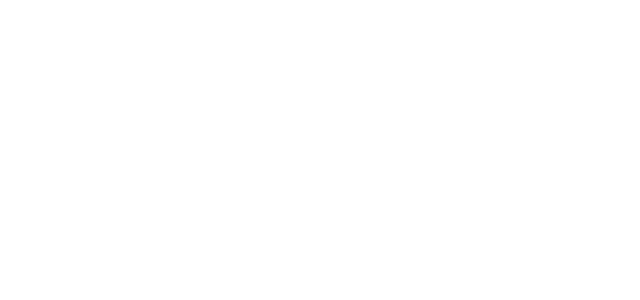
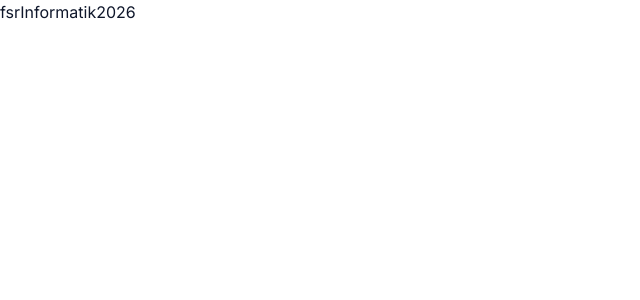
Before and after one commit to SE-UUlm/votura-verifier, a React (Vite) app: page /verifications/fsrInformatik2026 in a window 1280 px wide. Shown: the top 300 px of the page, without its empty margins (0-640 px from the left). Built offline with nearby package versions, Linux system fonts and the light colour scheme.

Commit message:
#13: Add browser router with the verification report route

```diff
--- /dev/null
+++ b/src/browserRouter.ts
@@ -0,0 +1,28 @@
+import { createBrowserRouter, redirect } from 'react-router';
+import { AppLayout } from './ui/AppLayout.tsx';
+import { VerificationView } from './ui/views/verification/VerificationView.tsx';
+import { parameter } from './verification/parameters.ts';
+
+/**
+ * There is no index of elections yet, and votura publishes nothing to build one from, so the
+ * root path leads to the single report this service currently knows about.
+ */
+const demoVerificationReportId = 'fsrInformatik2026';
+
+export const browserRouter = createBrowserRouter([
+  {
+    // eslint-disable-next-line @typescript-eslint/naming-convention
+    Component: AppLayout,
+    children: [
+      {
+        path: '/',
+        loader: (): Response => redirect(`/verifications/${demoVerificationReportId}`),
+      },
+      {
+        path: `/verifications/:${parameter.verificationReportId}`,
+        // eslint-disable-next-line @typescript-eslint/naming-convention
+        Component: VerificationView,
+      },
+    ],
+  },
+]);
--- a/src/main.tsx
+++ b/src/main.tsx
@@ -1,5 +1,9 @@
 import { StrictMode } from 'react';
 import { createRoot } from 'react-dom/client';
+import { RouterProvider } from 'react-router';
+import { SWRConfig } from 'swr';
+import { browserRouter } from './browserRouter.ts';
+import './i18n';
 import './index.css';
 
 const rootElement = document.getElementById('root');
@@ -8,4 +12,10 @@ if (rootElement === null) {
   throw new Error('Unable to mount the application, no element with id "root" was found.');
 }
 
-createRoot(rootElement).render(<StrictMode />);
+createRoot(rootElement).render(
+  <StrictMode>
+    <SWRConfig value={{ revalidateOnFocus: false }}>
+      <RouterProvider router={browserRouter} />
+    </SWRConfig>
+  </StrictMode>,
+);
--- /dev/null
+++ b/src/ui/views/verification/VerificationView.tsx
@@ -0,0 +1,13 @@
+import type { JSX } from 'react';
+import { useParams } from 'react-router';
+import type { parameter } from '../../../verification/parameters.ts';
+
+export interface VerificationViewRouteParams extends Record<string, string> {
+  [parameter.verificationReportId]: string;
+}
+
+export const VerificationView = (): JSX.Element => {
+  const params = useParams<VerificationViewRouteParams>();
+
+  return <output>{params.verificationReportId}</output>;
+};
--- /dev/null
+++ b/src/verification/parameters.ts
@@ -0,0 +1,7 @@
+/**
+ * Route parameter names, kept in one place so that the router, the views and the links cannot
+ * drift apart over a typo.
+ */
+export const parameter = {
+  verificationReportId: 'verificationReportId',
+} as const;
```
